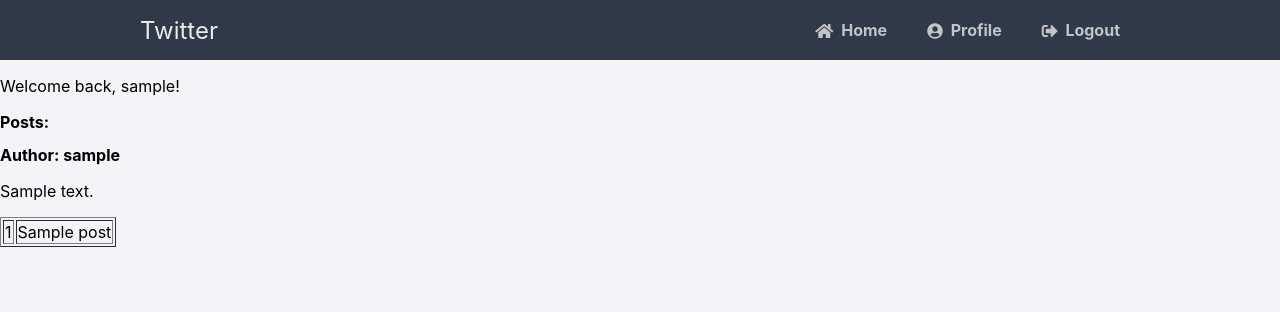
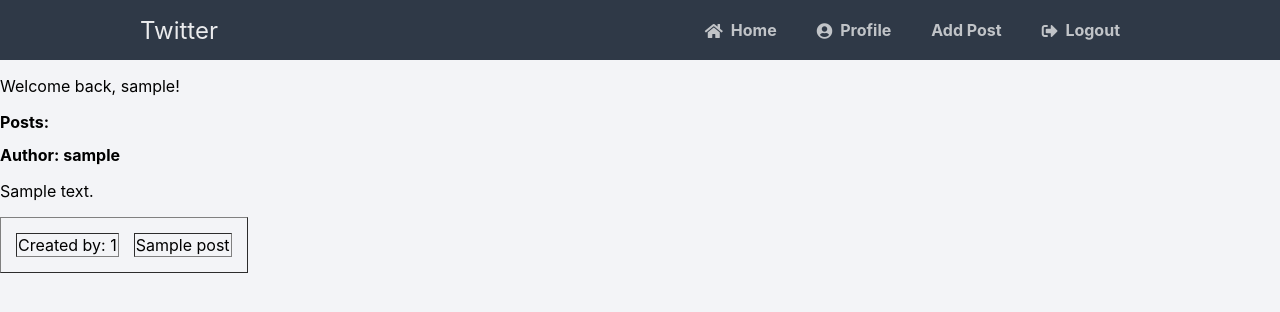
Before and after one commit to JakubKlodnicki/ALJ-PAI-TWITTER, a Flask app: template backend/templates/home.html in a window 1280 px wide. Shown: the top 312 px of the page. Run offline with Flask 3, Linux system fonts and the light colour scheme; the template is opened without the code that fills it: most values are stand-ins (such as "Sample title", 1, 10 or a date in 2020); some libraries are stand-ins or nearby versions.

Commit message:
Header - Blok oraz poprawki postów

```diff
--- a/backend/static/style.css
+++ b/backend/static/style.css
@@ -145,3 +145,7 @@
   padding: 5px;
   margin: 0 0 10px 0;
 }
+.table-cosiek {
+ border-collapse: separate;
+ border-spacing: 15px;
+}
--- a/backend/templates/_post.html
+++ b/backend/templates/_post.html
@@ -1,4 +1,4 @@
 <tr>
-    <td> {{ _post[0] }} </td>
+    <td>Created by: {{ _post[0] }} </td>
     <td> {{ _post[1] }} </td>
 </tr>
--- /dev/null
+++ b/backend/templates/header.html
@@ -0,0 +1,24 @@
+{% block title %} {% endblock %}
+<!DOCTYPE html>
+<html>
+	<head>
+		<meta charset="utf-8">
+		<title>Twitter</title>
+		<link rel="stylesheet" href="{{ url_for('static', filename='style.css') }}">
+		<link rel="stylesheet" href="https://use.fontawesome.com/releases/v5.7.1/css/all.css">
+	</head>
+	<body class="loggedin">
+		<nav class="navtop">
+			<div>
+				<h1>Twitter</h1>
+                <a href="{{ url_for('home') }}"><i class="fas fa-home"></i>Home</a>
+				<a href="{{ url_for('profile') }}"><i class="fas fa-user-circle"></i>Profile</a>
+                <a href="{{ url_for('posting') }}">Add Post</a>
+				<a href="{{ url_for('logout') }}"><i class="fas fa-sign-out-alt"></i>Logout</a>
+			</div>
+		</nav>
+		<div class="content">
+		</div>
+	</body>
+</html>
+{% block content %} {% endblock %}
--- a/backend/templates/home.html
+++ b/backend/templates/home.html
@@ -1,24 +1,6 @@
-<!DOCTYPE html>
-<html>
-	<head>
-		<meta charset="utf-8">
-		<title>Twitter</title>
-		<link rel="stylesheet" href="{{ url_for('static', filename='style.css') }}">
-		<link rel="stylesheet" href="https://use.fontawesome.com/releases/v5.7.1/css/all.css">
-	</head>
-	<body class="loggedin">
-		<nav class="navtop">
-			<div>
-				<h1>Twitter</h1>
-                <a href="{{ url_for('home') }}"><i class="fas fa-home"></i>Home</a>
-				<a href="{{ url_for('profile') }}"><i class="fas fa-user-circle"></i>Profile</a>
-				<a href="{{ url_for('logout') }}"><i class="fas fa-sign-out-alt"></i>Logout</a>
-			</div>
-		</nav>
-		<div class="content">
-		</div>
-	</body>
-</html>
+{% extends 'header.html' %}
+
+{% block content %}
 <p>Welcome back, {{ username }}!</p>
 <h1>Posts:</h1>
 <h2>Author: {{ usernamepost }}</h2>
@@ -26,9 +8,10 @@
 
 <p>{{ body }}</p>
 
-<table border=1>
+<table border=1 class="table-cosiek">
 	{% for _post in post %}
 		{% include '_post.html' %}
 	{% endfor %}
 
 </table>
+{% endblock %}
```
Also changed, not shown: backend/templates/createpost.html (+3 -21 lines), backend/templates/profile.html (+3 -21 lines).
